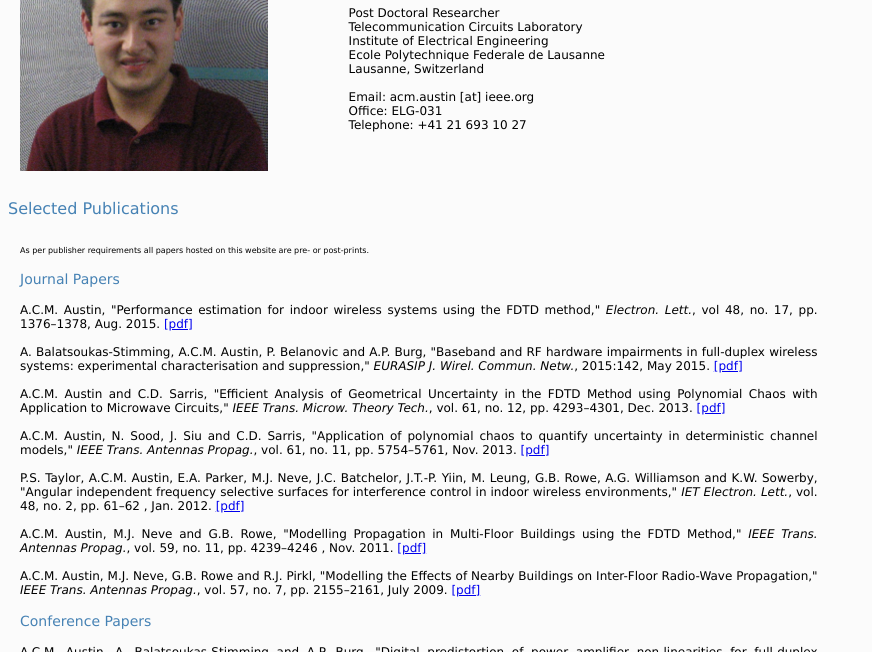
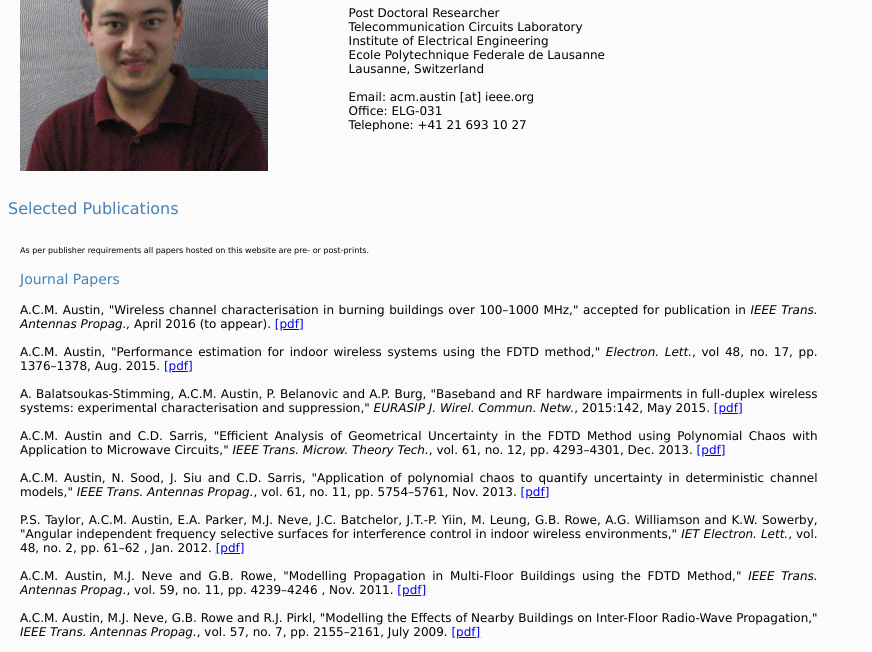
Before and after one commit to acmaustin/acmaustin.github.io, a plain HTML site: page index.html in a window 1280 px wide. Shown: the part 86-738 px from the top of the page, without its empty margins (0-872 px from the left). Drawn offline with Linux system fonts and the light colour scheme.

Commit message:
added new paper

```diff
--- a/index.html
+++ b/index.html
@@ -42,6 +42,8 @@
 	<p style="font-family:verdana; font-size:8px">As per publisher requirements all papers hosted on this website are pre- or post-prints.<p>
 <p style="font-family:verdana; font-size:14px; color:#4682B4">Journal Papers<p>
 <p style="font-family:verdana; font-size:12px; text-align:justify">
+A.C.M. Austin, "Wireless channel characterisation in burning buildings over 100&ndash;1000 MHz," accepted for publication in <em>IEEE Trans. Antennas Propag.,</em> April 2016 (to appear). <a href="papers/tap16.pdf">[pdf]</a>
+<br><br>
 A.C.M. Austin, "Performance estimation for indoor wireless systems using the FDTD method," <em>Electron. Lett.</em>, vol 48, no. 17, pp. 1376&ndash;1378, Aug. 2015. <a href="papers/elett15.pdf">[pdf]</a>
 <br><br>
 A. Balatsoukas-Stimming, A.C.M. Austin, P. Belanovic and A.P. Burg, "Baseband and RF hardware impairments in full-duplex wireless systems: experimental characterisation and suppression," <em>EURASIP J. Wirel. Commun. Netw.</em>, 2015:142, May 2015. <a href="papers/eurasip15.pdf">[pdf]</a>
```
